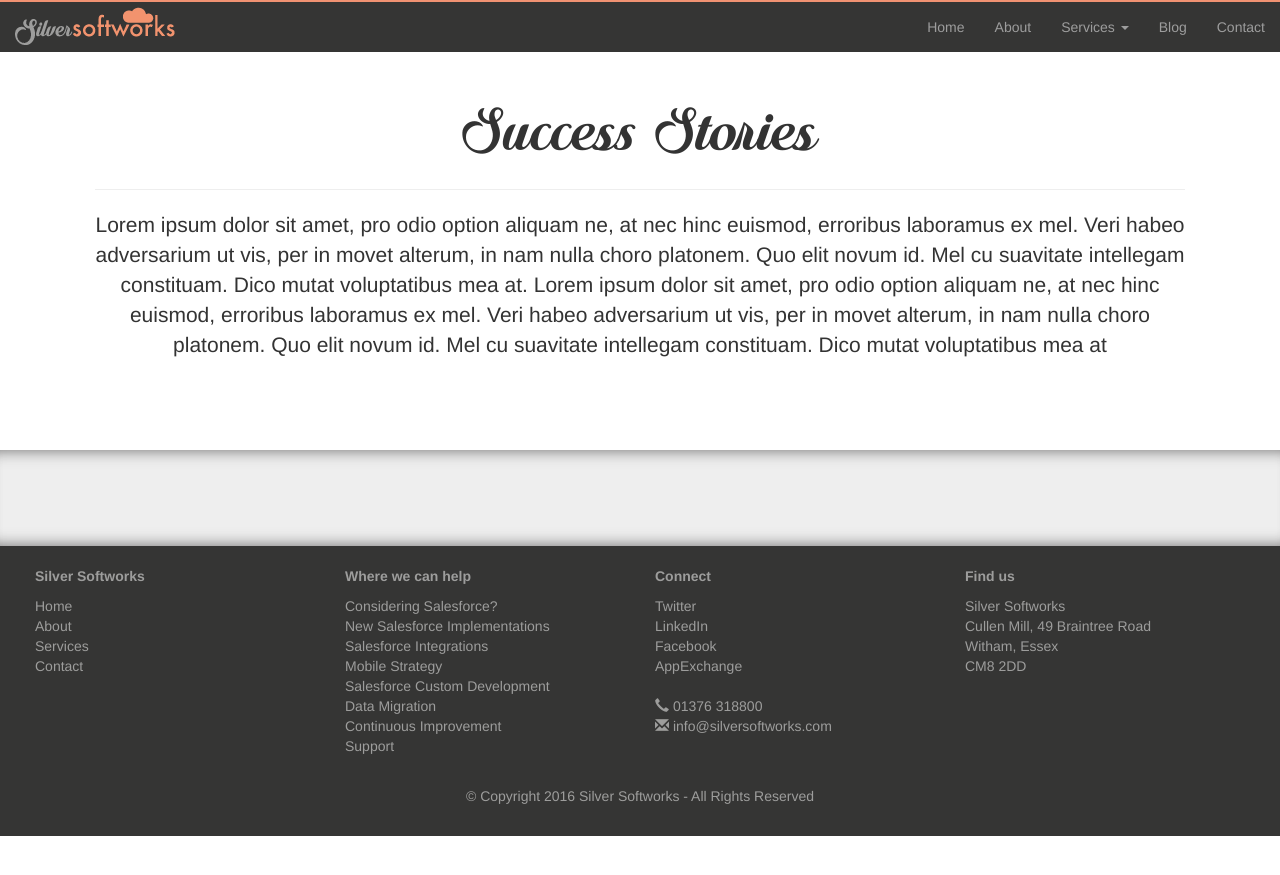
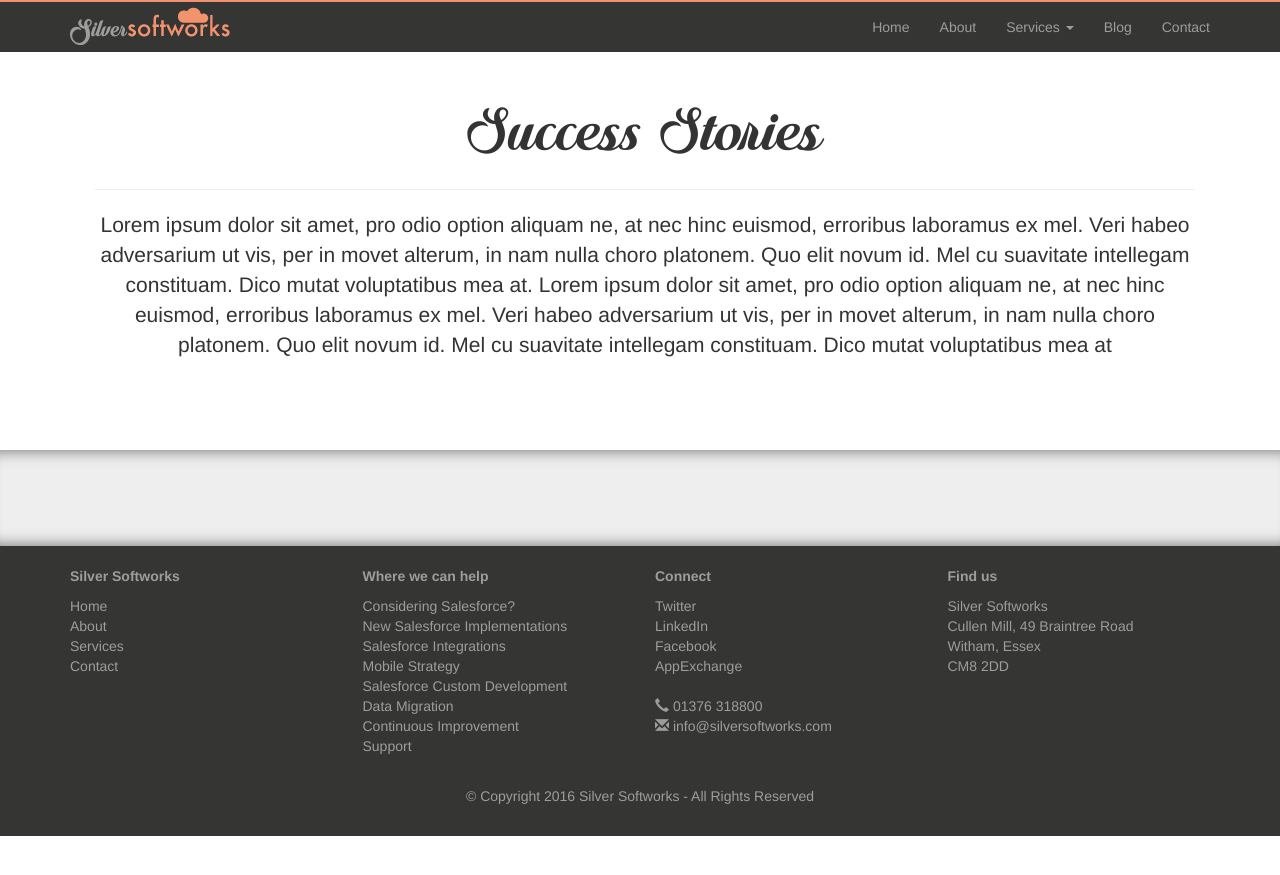
Before and after one commit to ThomasDavidPacker/Silver-Softworks, a Jekyll site: the page built from success-stories.html, in a window 1280 px wide. Shown: the top 875 px of the page. Built offline with Jekyll 4.4.1, drawn with Linux system fonts in a browser that asks for light colours; nearby versions of some CDN libraries.

Commit message:
Update
Update

```diff
--- a/css/style.css
+++ b/css/style.css
@@ -42,11 +42,6 @@
                         inset  0 -16px 16px -16px #696868;
      box-shadow:        inset  0  16px 16px -16px #696868,
                         inset  0 -16px 16px -16px #696868;
-}
-
-.container
-{
-	width: 100%;
 }
 
 .c_section
```
